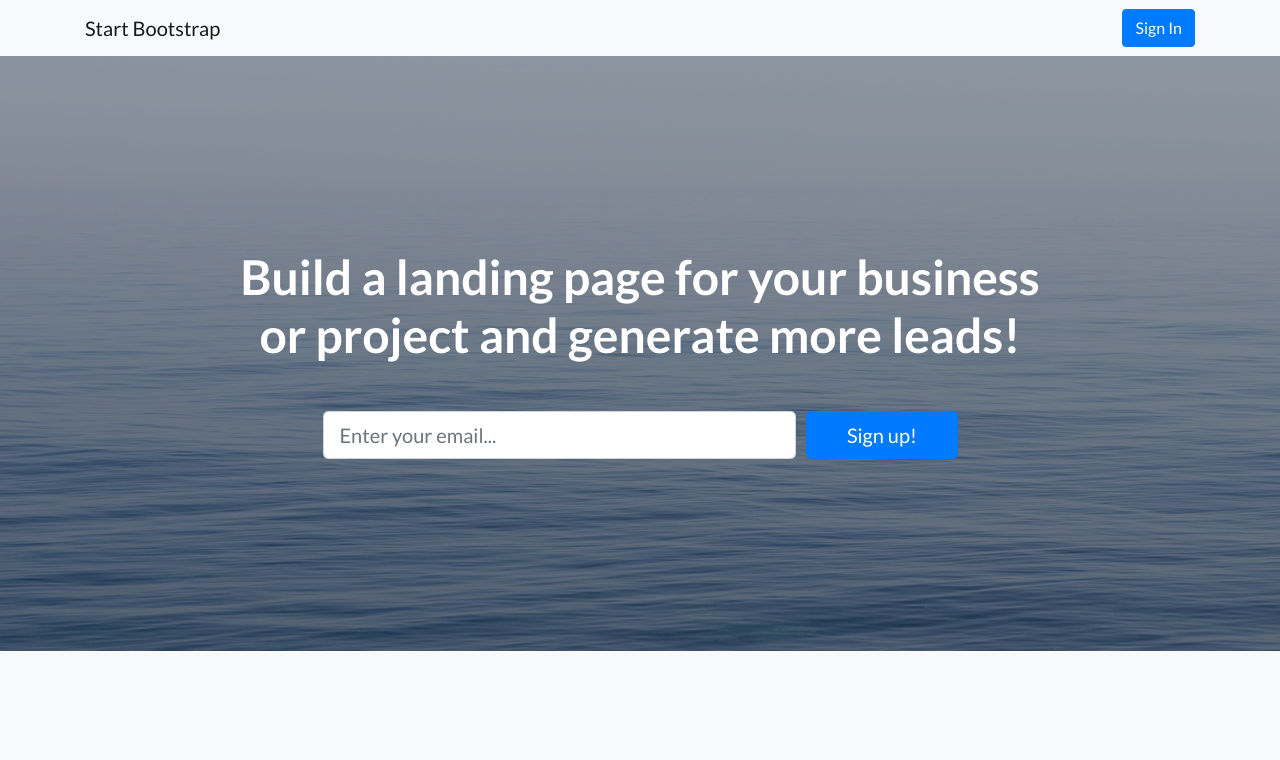
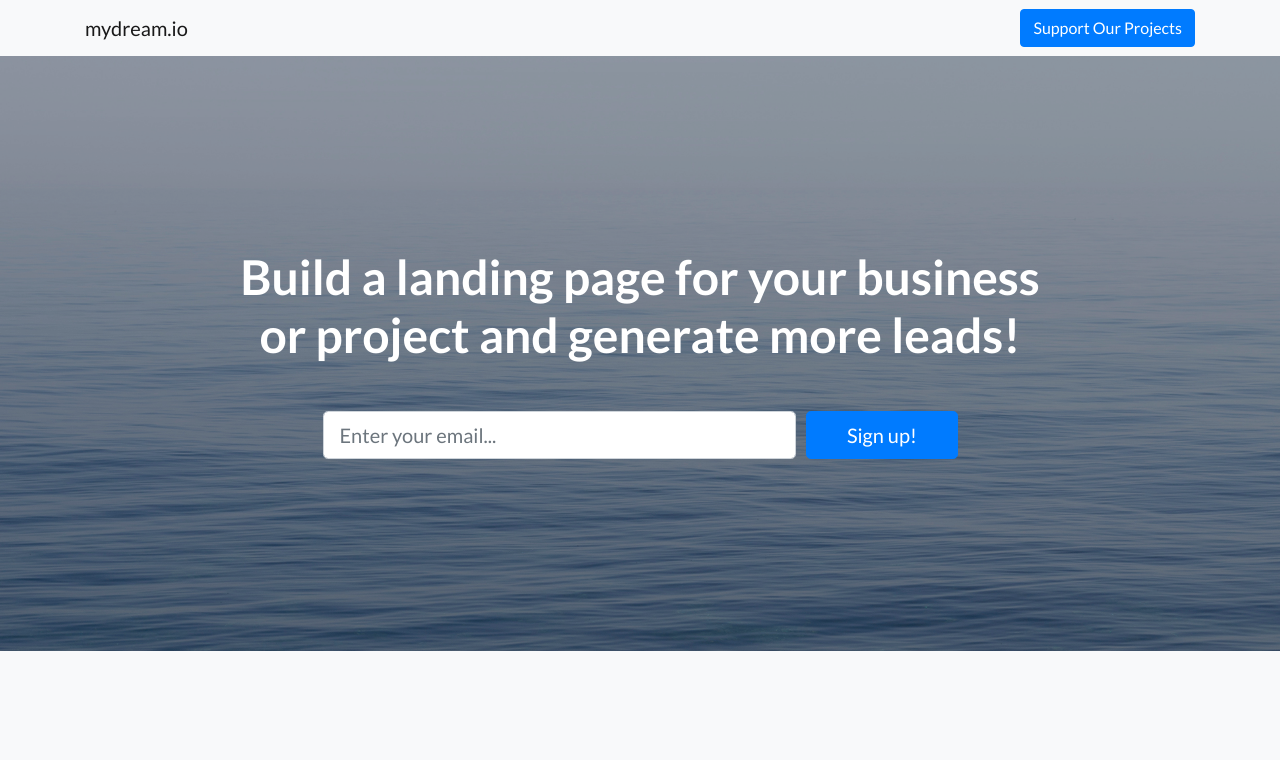
Before and after one commit to zhonghuacx/mydream.io, a website: page index.html in a window 1280 px wide. Shown: the top 760 px of the page. Drawn offline with Linux system fonts and the light colour scheme.

Commit message:
added paypal

```diff
--- a/index.html
+++ b/index.html
@@ -8,7 +8,7 @@
   <meta name="description" content="">
   <meta name="author" content="">
 
-  <title>Landing Page - Start Bootstrap Theme</title>
+  <title>mydream.io</title>
 
   <!-- Bootstrap core CSS -->
   <link href="vendor/bootstrap/css/bootstrap.min.css" rel="stylesheet">
@@ -28,8 +28,8 @@
   <!-- Navigation -->
   <nav class="navbar navbar-light bg-light static-top">
     <div class="container">
-      <a class="navbar-brand" href="#">Start Bootstrap</a>
-      <a class="btn btn-primary" href="#">Sign In</a>
+      <a class="navbar-brand" href="#">mydream.io</a>
+      <a class="btn btn-primary" href="http://www.paypal.me/cclov">Support Our Projects</a>
     </div>
   </nav>
 
@@ -181,9 +181,9 @@
         <div class="col-lg-6 h-100 text-center text-lg-left my-auto">
           <ul class="list-inline mb-2">
             <li class="list-inline-item">
-              <a href="#">About</a>
+              <a href="http://www.paypal.me/cclov">Support Our Projects</a>
             </li>
-            <li class="list-inline-item">&sdot;</li>
+            <!-- <li class="list-inline-item">&sdot;</li>
             <li class="list-inline-item">
               <a href="#">Contact</a>
             </li>
@@ -194,9 +194,9 @@
             <li class="list-inline-item">&sdot;</li>
             <li class="list-inline-item">
               <a href="#">Privacy Policy</a>
-            </li>
+            </li> -->
           </ul>
-          <p class="text-muted small mb-4 mb-lg-0">&copy; Your Website 2019. All Rights Reserved.</p>
+          <p class="text-muted small mb-4 mb-lg-0">&copy; 2019 by Bella Cao.  All Rights Reserved.</p>
         </div>
         <div class="col-lg-6 h-100 text-center text-lg-right my-auto">
           <ul class="list-inline mb-0">
```
